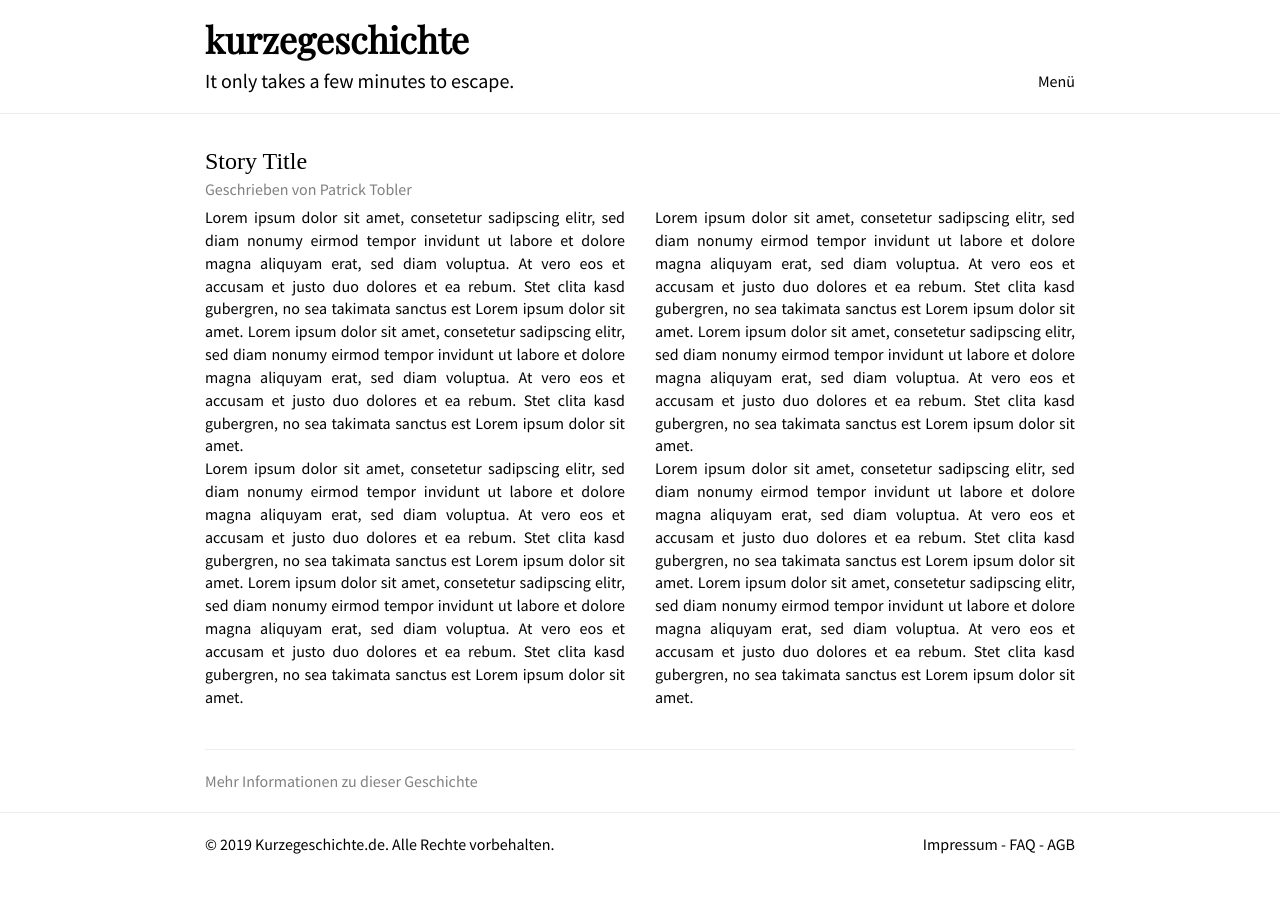
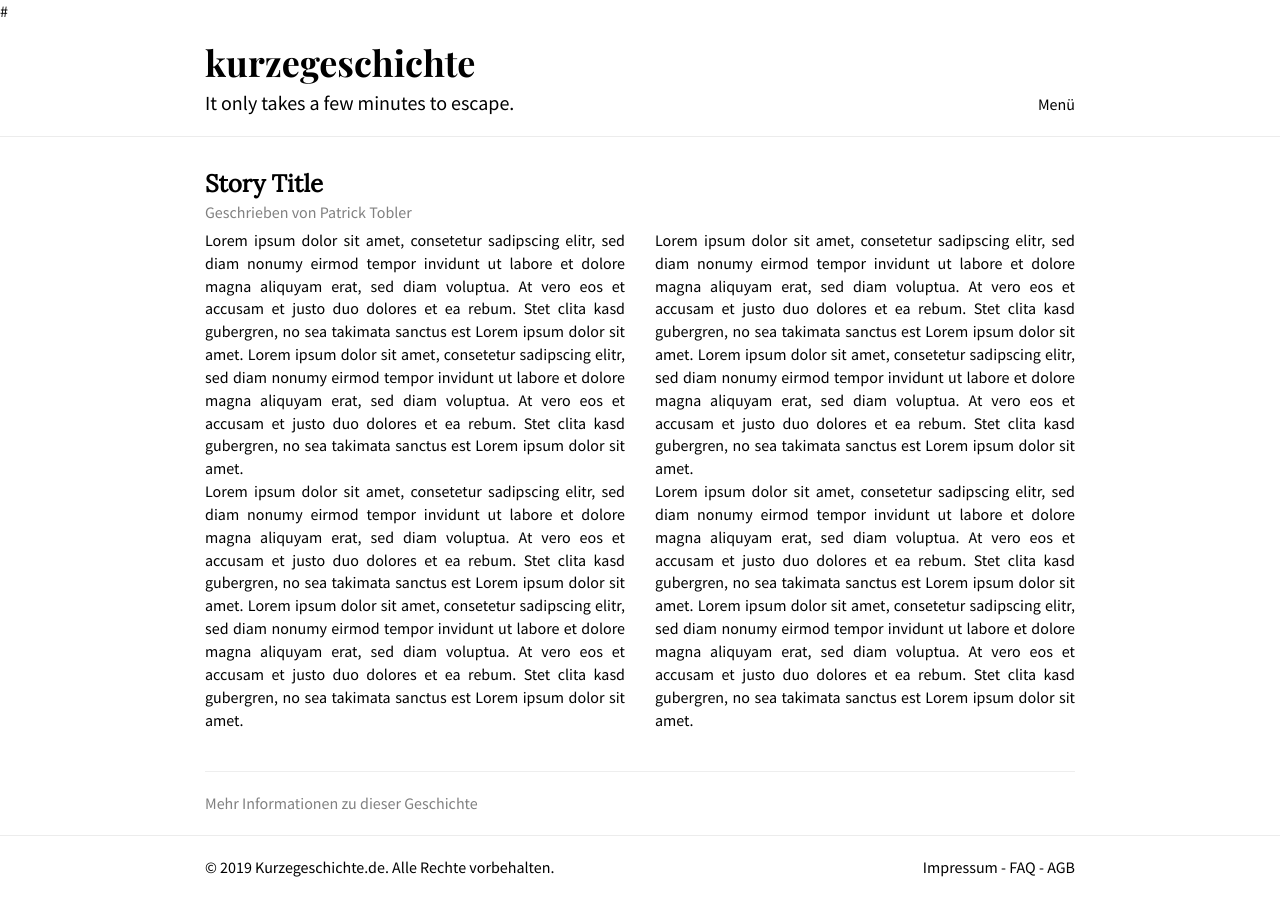
Before and after one commit to Padierfind/Kurzegeschichte, a Flask app: page /story in a window 1280 px wide. Before the commit the page ends 854 px from the top, so only its background shows below. Run offline with Flask 2, Linux system fonts and the light colour scheme; some libraries are stand-ins or nearby versions.

Commit message:
Frontend: Font changes.

```diff
--- a/static/css/global.css
+++ b/static/css/global.css
@@ -121,6 +121,7 @@ li a {
     font-size: 24px;
     margin-bottom: 0;
     font-family: 'Lora', serif;
+    font-weight: bold;
 }
 
 .readmore{
--- a/templates/editor.html
+++ b/templates/editor.html
@@ -13,7 +13,7 @@
         <script src="{{ url_for('static', filename='js/global.js') }}"></script>
         <script src="{{ url_for('static', filename='js/editor.js') }}"></script>
 
-        <link href="https://fonts.googleapis.com/css?family=Playfair+Display&display=swap" rel="stylesheet">
+        <link href="https://fonts.googleapis.com/css?family=Playfair+Display:400,700,900&display=swap" rel="stylesheet">
         <link href="https://fonts.googleapis.com/css?family=Source+Sans+Pro&display=swap" rel="stylesheet">
         <link href="https://fonts.googleapis.com/css?family=Libre+Baskerville&display=swap" rel="stylesheet">
         <link href="https://fonts.googleapis.com/css?family=Barlow+Condensed&display=swap" rel="stylesheet">
--- a/templates/login.html
+++ b/templates/login.html
@@ -6,7 +6,7 @@
         <script src="https://maxcdn.bootstrapcdn.com/bootstrap/3.4.0/js/bootstrap.min.js"></script>
         <script src="{{ url_for('static', filename='js/global.js') }}"></script>
 
-        <link href="https://fonts.googleapis.com/css?family=Playfair+Display&display=swap" rel="stylesheet">
+        <link href="https://fonts.googleapis.com/css?family=Playfair+Display:400,700,900&display=swap" rel="stylesheet">
         <link href="https://fonts.googleapis.com/css?family=Source+Sans+Pro&display=swap" rel="stylesheet">
         <link href="https://fonts.googleapis.com/css?family=Libre+Baskerville&display=swap" rel="stylesheet">
 
--- a/templates/profile.html
+++ b/templates/profile.html
@@ -9,7 +9,7 @@
         <script src="{{ url_for('static', filename='js/global.js') }}"></script>
         <script src="{{ url_for('static', filename='js/profile.js') }}"></script>
 
-        <link href="https://fonts.googleapis.com/css?family=Playfair+Display&display=swap" rel="stylesheet">
+        <link href="https://fonts.googleapis.com/css?family=Playfair+Display:400,700,900&display=swap" rel="stylesheet">
         <link href="https://fonts.googleapis.com/css?family=Source+Sans+Pro&display=swap" rel="stylesheet">
         <link href="https://fonts.googleapis.com/css?family=Libre+Baskerville&display=swap" rel="stylesheet">
 
--- a/templates/story.html
+++ b/templates/story.html
@@ -7,9 +7,11 @@
         <script src="{{ url_for('static', filename='js/global.js') }}"></script>
         <script src="{{ url_for('static', filename='js/story.js') }}"></script>
 
-        <link href="https://fonts.googleapis.com/css?family=Playfair+Display&display=swap" rel="stylesheet">
+        <link href="https://fonts.googleapis.com/css?family=Playfair+Display:400,700,900&display=swap" rel="stylesheet">
         <link href="https://fonts.googleapis.com/css?family=Source+Sans+Pro&display=swap" rel="stylesheet">
-        <link href="https://fonts.googleapis.com/css?family=Libre+Baskerville&display=swap" rel="stylesheet">
+        <link href="https://fonts.googleapis.com/css?family=Libre+Baskerville&display=swap" rel="stylesheet">#
+
+        <link href="https://fonts.googleapis.com/css?family=Lora&amp;display=swap" rel="stylesheet">
 
         <link href="https://fonts.googleapis.com/css?family=Barlow+Condensed&display=swap" rel="stylesheet">
 
--- a/templates/story_preview.html
+++ b/templates/story_preview.html
@@ -10,7 +10,7 @@
         <script src="{{ url_for('static', filename='js/story.js') }}"></script>
         <script src="{{ url_for('static', filename='js/story_preview.js') }}"></script>
 
-        <link href="https://fonts.googleapis.com/css?family=Playfair+Display&display=swap" rel="stylesheet">
+        <link href="https://fonts.googleapis.com/css?family=Playfair+Display:400,700,900&display=swap" rel="stylesheet">
         <link href="https://fonts.googleapis.com/css?family=Source+Sans+Pro&display=swap" rel="stylesheet">
         <link href="https://fonts.googleapis.com/css?family=Libre+Baskerville&display=swap" rel="stylesheet">
 
```
Also changed, not shown: templates/index.html (+7 -3 lines).
